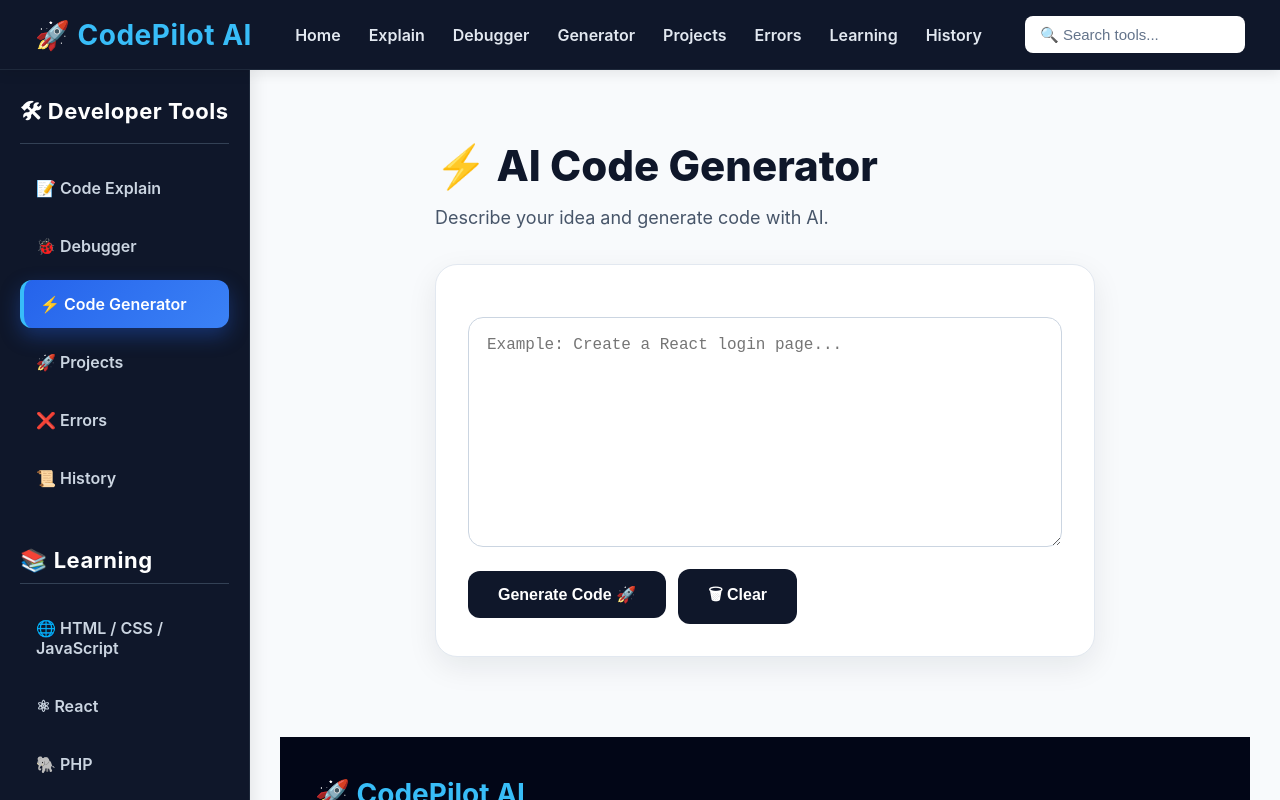
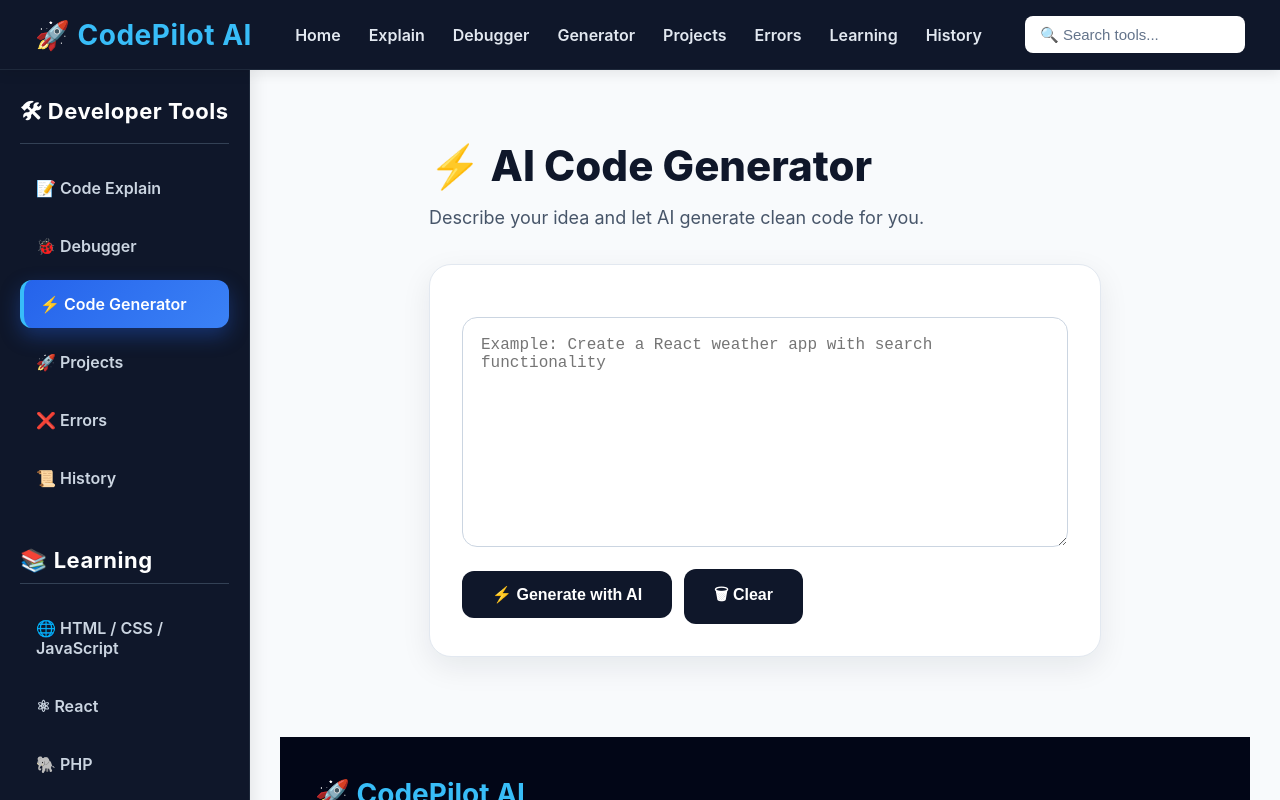
Before and after one commit to amirextra200-clou/CodePilot-AI, a React (Vite) app: page /generator in a window 1280 px wide. Shown: the top 800 px of the page. Built offline with nearby package versions, Linux system fonts and the light colour scheme.

Commit message:
Improve codeGenerator page

```diff
--- a/src/pages/CodeGenerator.jsx
+++ b/src/pages/CodeGenerator.jsx
@@ -11,7 +11,6 @@
 
 function CodeGenerator() {
 
-
     const [idea, setIdea] = useState("");
 
     const [code, setCode] = useState("");
@@ -22,22 +21,31 @@
 
     async function generateCode() {
 
+        if (idea.trim() === "") {
 
-        if (idea.trim() === "") {
+            alert("⚠ Please enter a project idea first.");
 
             return;
 
         }
 
-
         setLoading(true);
 
+        try {
 
-        const response = await askAI(idea);
+            const prompt = `
+Generate clean, readable and beginner-friendly code for this idea:
 
+${idea}
+
+Include explanation and comments where necessary.
+            `;
+
+            const response = (await askAI(prompt)).trim();
 
             setCode(response);
 
+            if (response) {
 
                 saveHistory(
                     "Code Generator",
@@ -45,9 +53,25 @@
                     response
                 );
 
+            }
+
+        }
+
+        catch (err) {
+
+            setCode(
+                "❌ Failed to generate code. Please try again."
+            );
+
+            console.log(err);
+
+        }
+
+        finally {
 
             setLoading(false);
 
+        }
 
     }
 
@@ -67,31 +91,26 @@
 
         <div className="page">
 
-
             <h1>
                 ⚡ AI Code Generator
             </h1>
 
-
             <p>
-                Describe your idea and generate code with AI.
+                Describe your idea and let AI generate clean code for you.
             </p>
-
 
 
             <div className="card">
 
-
                 <textarea
 
-                    placeholder="Example: Create a React login page..."
+                    placeholder="Example: Create a React weather app with search functionality"
 
                     value={idea}
 
                     onChange={(e) => setIdea(e.target.value)}
 
                 ></textarea>
-
 
 
                 <button
@@ -102,10 +121,9 @@
 
                 >
 
-                    Generate Code 🚀
+                    ⚡ Generate with AI
 
                 </button>
-
 
 
                 <button
@@ -120,9 +138,7 @@
 
                 </button>
 
-
             </div>
-
 
 
             {
@@ -130,7 +146,6 @@
                 loading && <Loading />
 
             }
-
 
 
             {
@@ -147,11 +162,9 @@
 
             }
 
-
-
         </div>
 
-    )
+    );
 
 }
 
```
Lines whose indentation alone changed are shown as unchanged.
